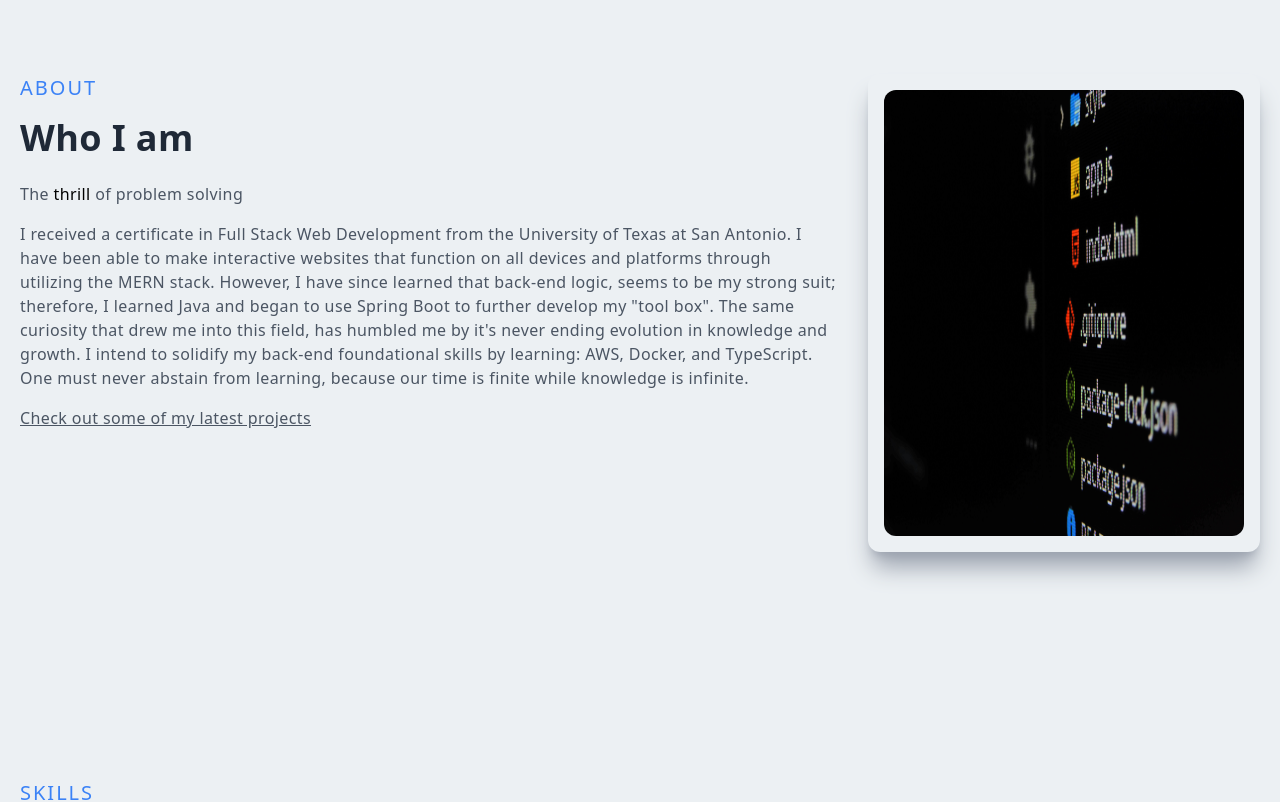
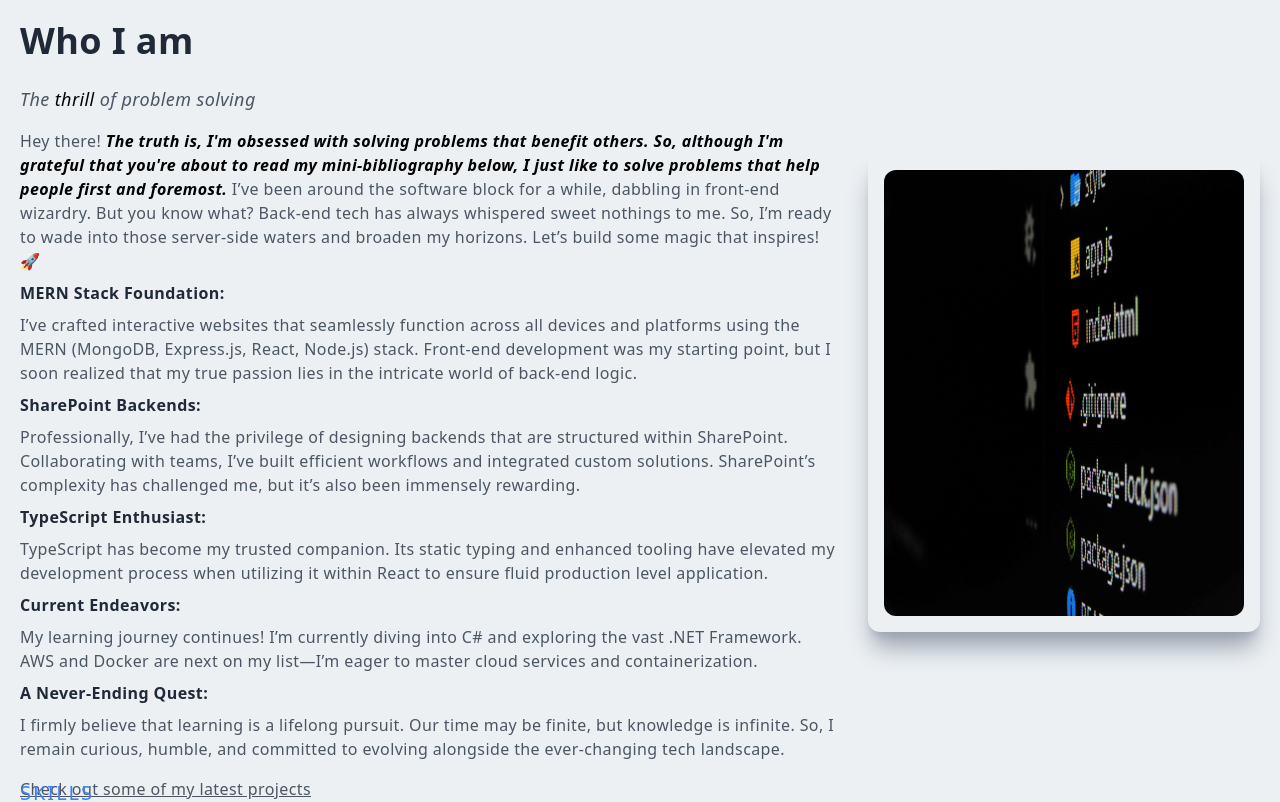
Before and after one commit to Jiryeah/REACT-Portfolio, a Next.js app: page / in a window 1280 px wide. Shown: the part 887-1689 px from the top of the page. Built offline with nearby package versions, Linux system fonts and the light colour scheme.

Commit message:
updated the about me

```diff
--- a/components/About.jsx
+++ b/components/About.jsx
@@ -10,19 +10,37 @@ const About = () => {
         <div className='col-span-2'>
           <p className='uppercase text-xl tracking-widest text-blue-500'>About</p>
           <h2 className='py-4'>Who I am</h2>
-          <p className='py-2 text-gray-600'>
+          <p className='py-2 text-gray-600 italic text-lg'>
             The <span className='text-black'>thrill</span> of problem solving
           </p>
           <p className='py-2 text-gray-600'>
-            I received a certificate in Full Stack Web Development from the University of Texas at
-            San Antonio. I have been able to make interactive websites that function on all devices
-            and platforms through utilizing the MERN stack. However, I have since learned that
-            back-end logic, seems to be my strong suit; therefore, I learned Java and began to use
-            Spring Boot to further develop my "tool box". The same curiosity that drew me into this
-            field, has humbled me by it's never ending evolution in knowledge and growth. I intend
-            to solidify my back-end foundational skills by learning: AWS, Docker, and TypeScript.
-            One must never abstain from learning, because our time is finite while knowledge is
-            infinite.
+          Hey there! <span className='font-bold text-black italic'>The truth is, I'm obsessed with solving problems that benefit others. So, although I'm grateful that you're about to read my mini-bibliography below, I just like to solve problems that help people first and foremost. </span>
+
+          I’ve been around the software block for a while, dabbling in front-end wizardry. But you know what? Back-end tech has always whispered sweet nothings to me. So, I’m ready to wade into those server-side waters and broaden my horizons. Let’s build some magic that inspires! 🚀
+          </p>
+          <h3>MERN Stack Foundation: </h3>
+          <p className='py-2 text-gray-600'>
+          I’ve crafted interactive websites that seamlessly function across all devices and platforms using the MERN (MongoDB, Express.js, React, Node.js) stack.
+          Front-end development was my starting point, but I soon realized that my true passion lies in the intricate world of back-end logic.
+          </p>
+          <h3>SharePoint Backends: </h3>
+          <p className='py-2 text-gray-600'>
+          Professionally, I’ve had the privilege of designing backends that are structured within SharePoint. Collaborating with teams, I’ve built efficient workflows and integrated custom solutions.
+          SharePoint’s complexity has challenged me, but it’s also been immensely rewarding.
+          </p>
+          <h3>TypeScript Enthusiast: </h3>
+          <p className='py-2 text-gray-600'>
+          TypeScript has become my trusted companion. Its static typing and enhanced tooling have elevated my development process
+          when utilizing it within React to ensure fluid production level application.
+          </p>
+          <h3>Current Endeavors: </h3>
+          <p className='py-2 text-gray-600'>
+          My learning journey continues! I’m currently diving into C# and exploring the vast .NET Framework.
+          AWS and Docker are next on my list—I’m eager to master cloud services and containerization.
+          </p>
+          <h3> A Never-Ending Quest: </h3>
+          <p className='py-2 text-gray-600'>
+          I firmly believe that learning is a lifelong pursuit. Our time may be finite, but knowledge is infinite. So, I remain curious, humble, and committed to evolving alongside the ever-changing tech landscape.
           </p>
           <Link href='/#projects'>
             <p className='py-2 text-gray-600 underline cursor-pointer'>
```
